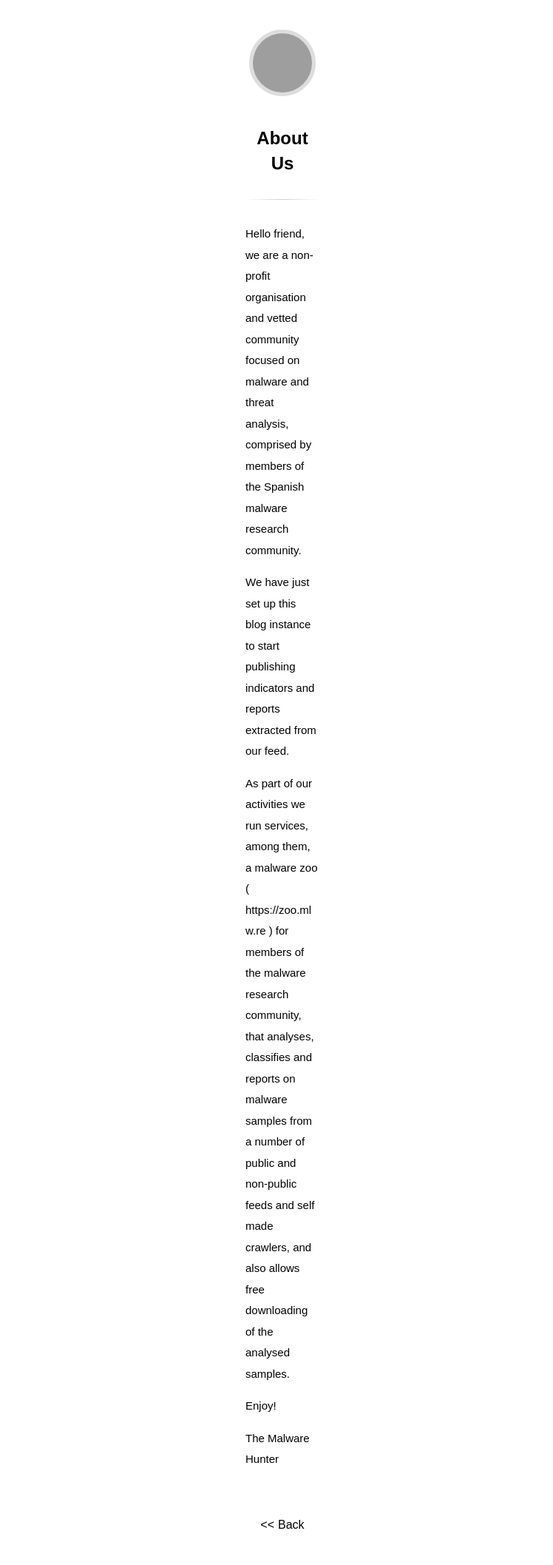
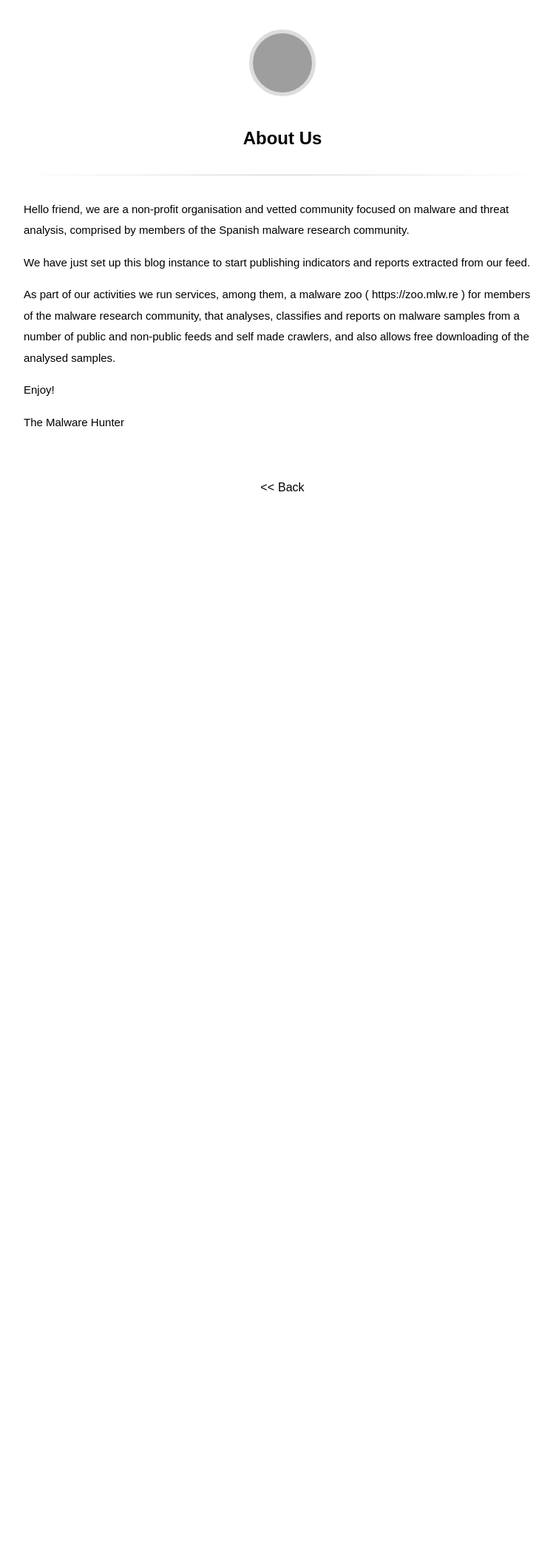
Before and after one commit to mlwre/mlwre.github.io, a Jekyll site: the page built from about.md, in a window 1280 px wide. Shown: the whole page at 74% size, without its empty margins (258-1006 px from the left). Built offline with Jekyll 4.4.1, drawn with Linux system fonts in a browser that asks for light colours; some web fonts are replaced; after the commit the page ends 900 px from its top, so only the background shows below that; grey boxes are pictures that could not be loaded.

Commit message:
Update main.scss

```diff
--- a/_sass/main.scss
+++ b/_sass/main.scss
@@ -251,7 +251,7 @@ iframe {
   width: 100%;
 }
 article {
-  max-width: 100px;
+  max-width: 700px;
   margin: 0 auto;
   .title {
     line-height: 1.4em;
```
